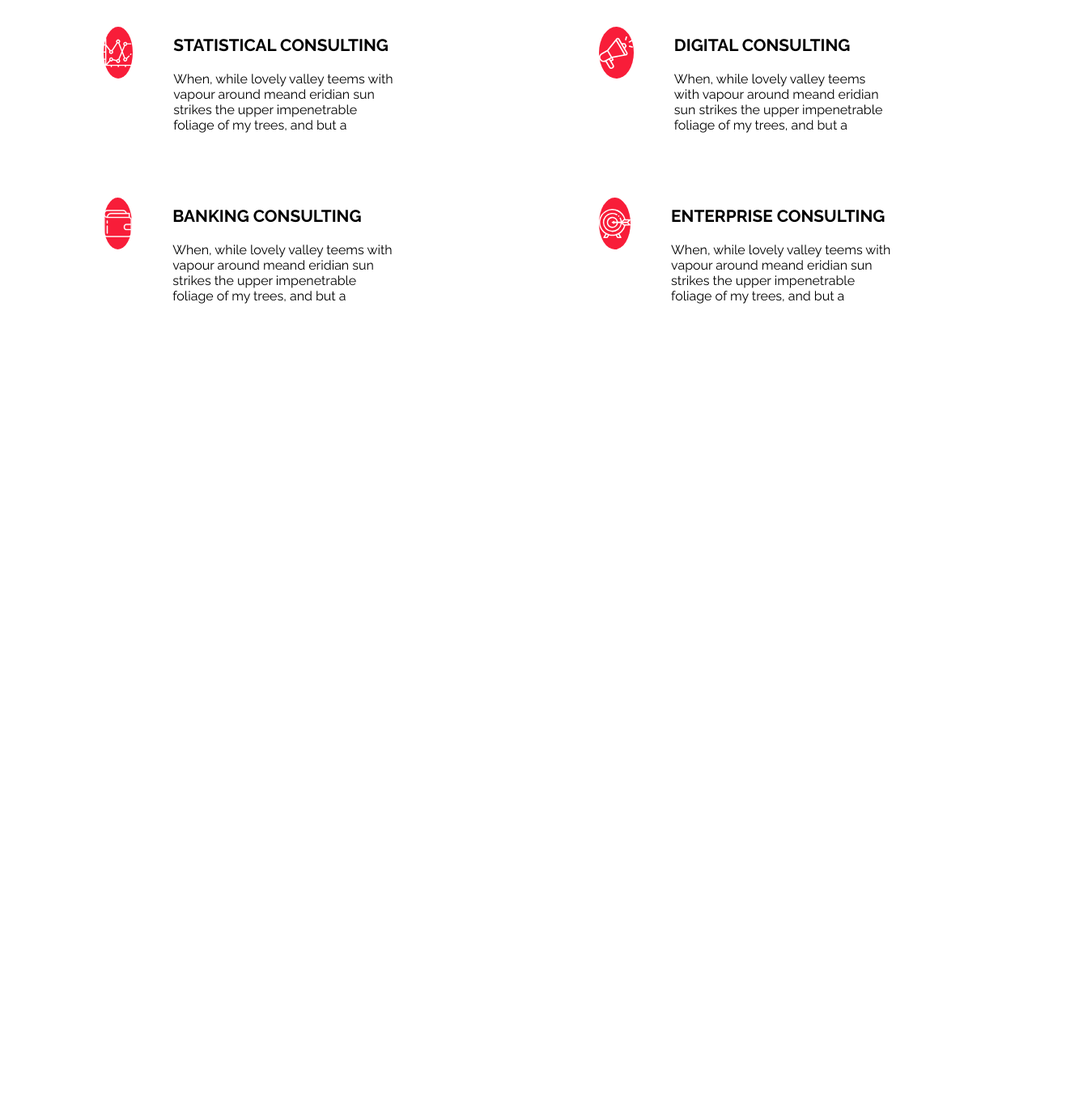
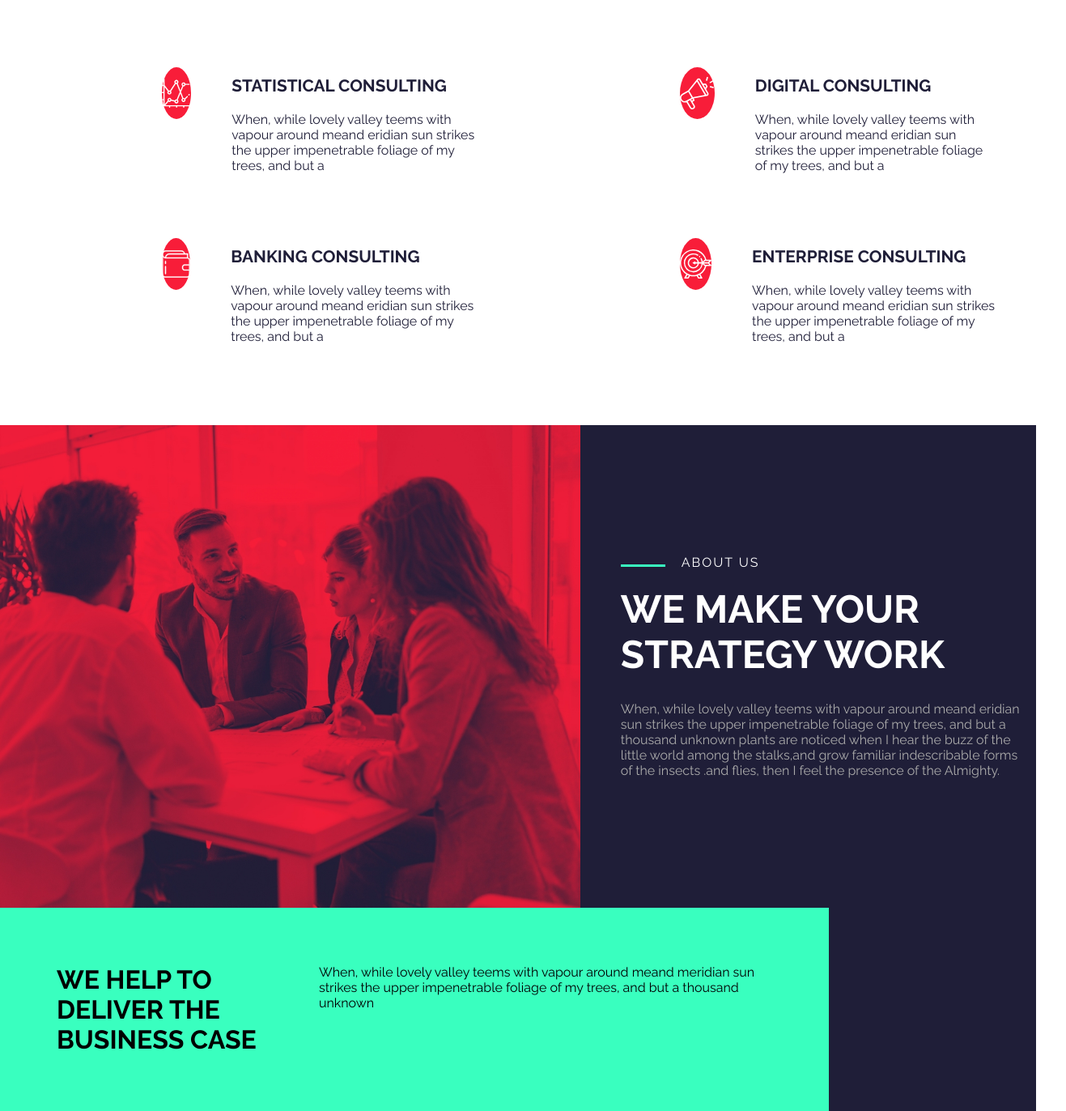
Before and after one commit to IacopoGhilardi/proj-html-vuejs, a website: page index.html in a window 1280 px wide. Shown: the part 1149-2521 px from the top of the page at 81% size, 1317 px wide, since content can reach past the window. Before the commit the page ends 1574 px from the top, so only its background shows below. Drawn offline with nearby package versions, Linux system fonts and the light colour scheme; a web font is replaced by a local one.

Commit message:
Iniziato green banner

```diff
--- a/index.html
+++ b/index.html
@@ -53,7 +53,7 @@
     <!-- main -->
     <main>
         <!-- consulting -->
-        <div class="consulting">
+        <section class="consulting">
             <div class="consulting_title">
                 <h3>our consultants can help you</h3>
             </div>
@@ -97,7 +97,23 @@
                     </div>
                 </div>
             </div>
-        </div>
+        </section>
+
+        <section class="main-darkblue-back">
+
+            <div class="about">
+                <div class="about_description">
+                    <h6>about us</h6>
+                    <h2>we make your strategy work</h2>
+                    <p>When, while lovely valley teems with vapour around meand eridian sun strikes the upper impenetrable foliage of my trees, and but a thousand unknown plants are noticed when I hear the buzz of the little world among the stalks,and grow familiar indescribable forms of the insects .and flies, then I feel the presence of the Almighty.</p>
+                </div>
+            </div>
+            <div class="green_banner">
+                <h3>we help to deliver the business case</h3>
+                <p>When, while lovely valley teems with vapour around meand meridian sun strikes the upper impenetrable foliage of my trees, and but a thousand unknown                </p>
+            </div>
+
+        </section>
 
     </main>
     <!-- /main -->
--- a/scss/partials/_main.scss
+++ b/scss/partials/_main.scss
@@ -2,19 +2,31 @@
     display: flex;
     flex-direction: column;
     align-items: center;
+    overflow: hidden;
+    padding: 50px 0;
     .consulting_title {
-        width: 80%;
         display: flex;
+        min-width: calc(544px*2);
         justify-content: flex-start;
         h3 {
             font-size: 1.7rem;
             @include uppercase;
+            position: relative;
+            color: $primaryDarkBlue;
+            &::after {
+                @include greenLine;
+                position: absolute;
+                top: 50%;
+                left: calc(100% + 30px);
+                transform: translateY(-50%);
+                width: 2000px;
+            }
         }
         margin: 60px 0;
     }
     .div_80 {
-        width: 80%;
         display: flex;
+        padding-left: 200px;
         justify-content: center;
         .div_50 {
             display: flex;
@@ -25,6 +37,7 @@
             div {
                 height: 100%;
                 padding: 10px 20px 20px 0;
+                color: $primaryDarkBlue;
                 h4 {
                     font-size: 1.3rem;
                     @include uppercase;
@@ -51,3 +64,50 @@
         }
     }
 }
+
+.main-darkblue-back {
+    background-color: $primaryDarkBlue;
+
+    .about {
+        color: white;
+        background-image: url("../img/business-people-working-together-on-project-and-5FHSKBL.jpg");
+        background-repeat: no-repeat;
+        background-position: top left;
+        background-size: 56% auto;
+        padding: 60px 0;
+        .about_description {
+            margin-left: 56%;
+            padding: 100px 50px;
+            width: 600px;
+            h6 {
+                font-size: 1rem;
+                @include uppercase;
+                font-weight: 400;
+                letter-spacing: 2px;
+                margin-bottom: 20px;
+                &::before {
+                    @include greenLine;
+                }
+            }
+            h2 {
+                font-size: 3rem;
+                @include uppercase;
+                margin-bottom: 30px
+            }
+            p {
+                color: #AAAAAA;
+            }
+        }
+    }
+    .green_banner {
+        position: relative;
+        background-color: $greenBackground;
+        width: 80%;
+        display: flex;
+        padding: 70px;
+        h3 {
+            font-size: 2rem;
+            @include uppercase;
+        }
+    }
+}
```
Also changed, not shown: css/app.css.
